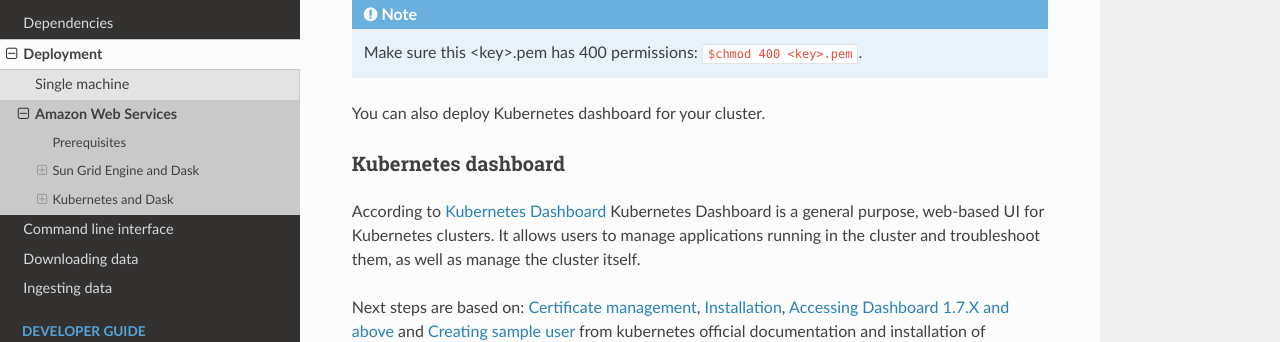
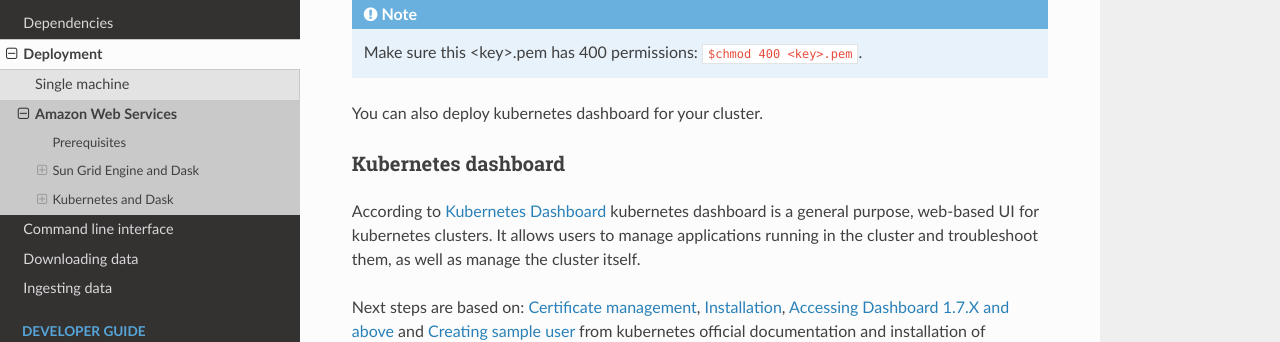
Before and after one commit to CONABIO/antares3, a Sphinx documentation site: the page built from docs/deployment/aws_cloud.rst, in a window 1280 px wide and 900 px high, scrolled down 16074 px. Shown: the part 154-496 px from the top of the window. Built offline with Sphinx 7.4.7 and the Read the Docs theme 2.0.0, drawn with Linux system fonts in a browser that asks for light colours.

```diff
--- a/docs/deployment/aws_cloud.rst
+++ b/docs/deployment/aws_cloud.rst
@@ -855,12 +855,12 @@ Using the key-pem already created for the kops user and execute:
 	Make sure this <key>.pem has 400 permissions: ``$chmod 400 <key>.pem``.
 
 
-You can also deploy Kubernetes dashboard for your cluster.
+You can also deploy kubernetes dashboard for your cluster.
 
 Kubernetes dashboard
 --------------------
 
-According to `Kubernetes Dashboard`_ Kubernetes Dashboard is a general purpose, web-based UI for Kubernetes clusters. It allows users to manage applications running in the cluster and troubleshoot them, as well as manage the cluster itself.
+According to `Kubernetes Dashboard`_ kubernetes dashboard is a general purpose, web-based UI for kubernetes clusters. It allows users to manage applications running in the cluster and troubleshoot them, as well as manage the cluster itself.
 
 Next steps are based on: `Certificate management`_, `Installation`_, `Accessing Dashboard 1.7.X and above`_ and `Creating sample user`_ from kubernetes official documentation and installation of `Certbot for Ubuntu (16.04) xenial`_ and `certbot-dns-route53`_ to generate certificates and access kubernetes dashboard via https.
 
@@ -987,6 +987,16 @@ Open port retrieved by last command in masters security group of kubernetes clus
 
 
 Documentation of `Creating sample user`_ can be used to access via token generation.
+
+
+.. image:: imgs/k8s-dashboard-1.png
+
+	:width: 400
+
+.. image:: imgs/k8s-dashboard-2.png
+
+	:width: 400
+
 
 
 Deployment for Elastic File System
```
Also changed, not shown: docs/imgs/k8s-dashboard-1.png (added), docs/imgs/k8s-dashboard-2.png (added).
